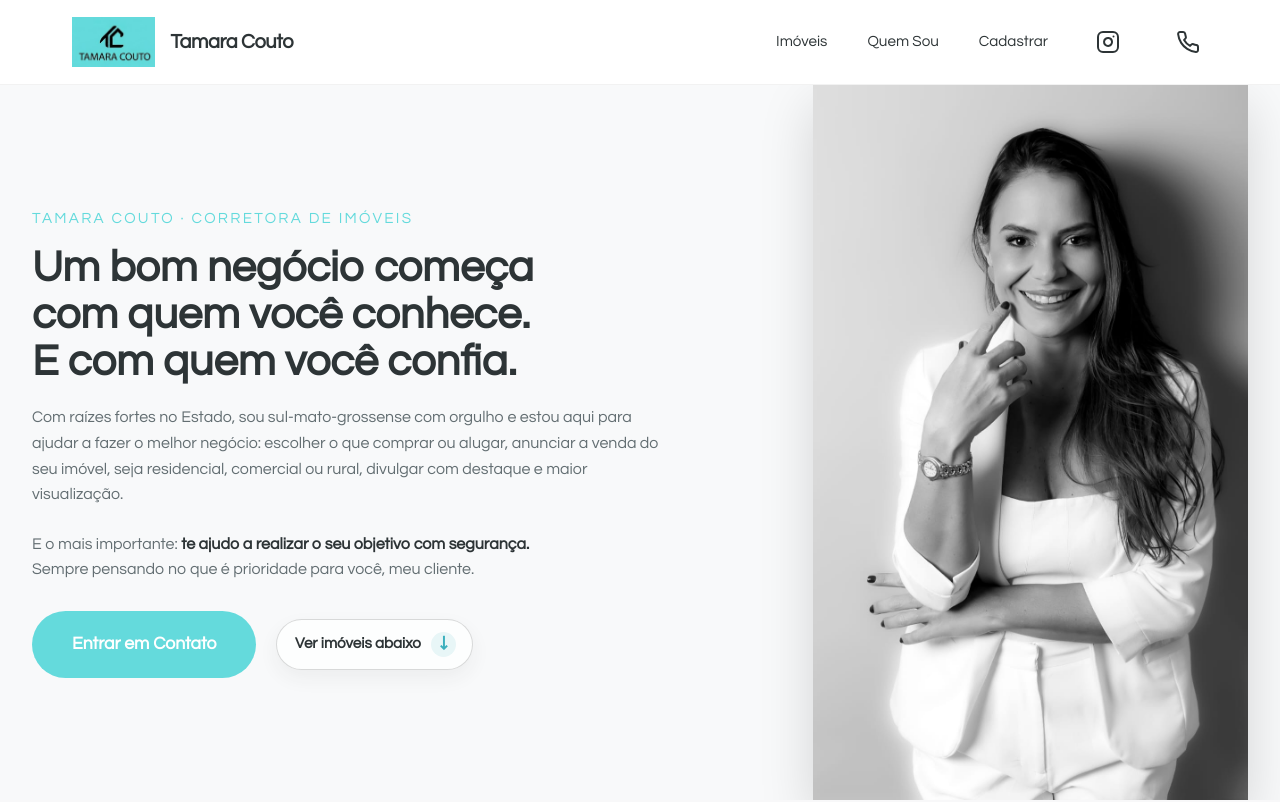
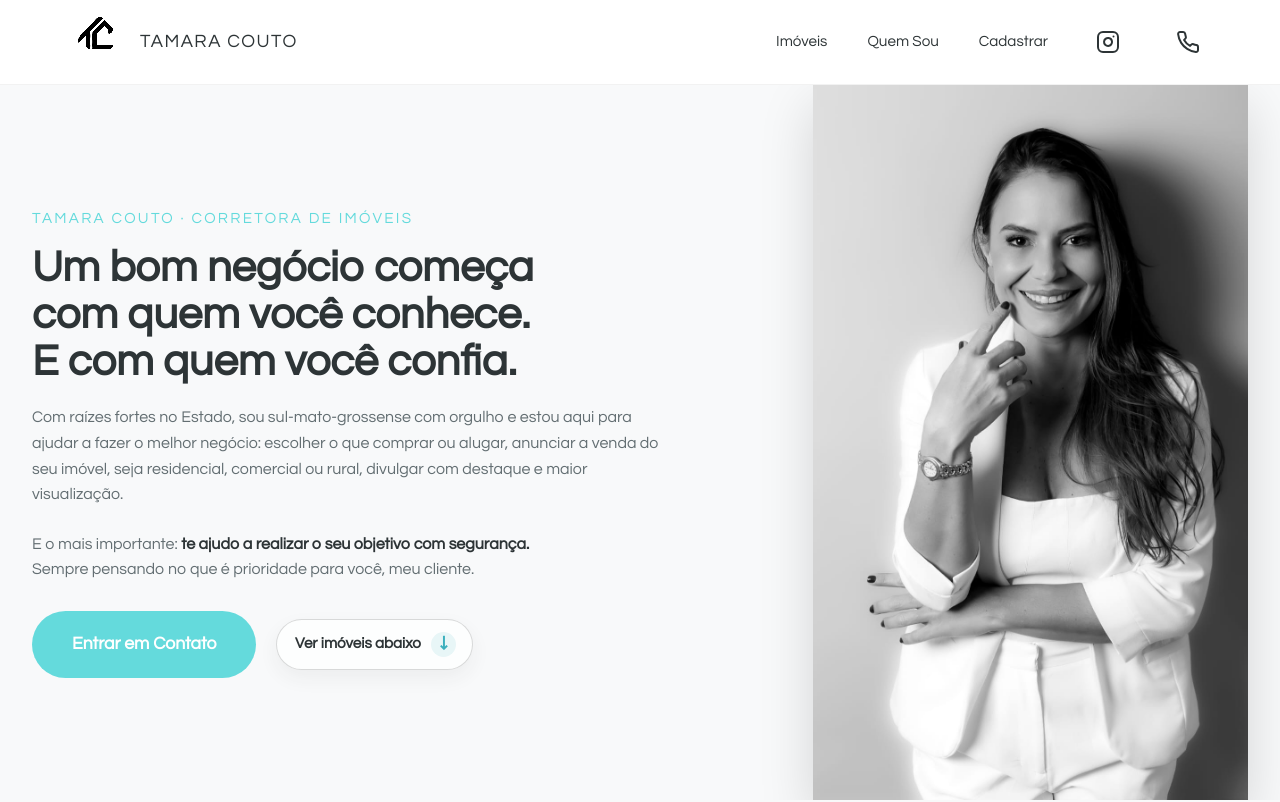
Before and after one commit to Fecchio01/tamara-couto-website, a plain HTML site: page index.html in a window 1280 px wide. Shown: the top 802 px of the page. Drawn offline with Linux system fonts and the light colour scheme.

Commit message:
Simplify header brand mark

```diff
--- a/index.html
+++ b/index.html
@@ -5,7 +5,7 @@
     <meta name="viewport" content="width=device-width, initial-scale=1.0">
     <title>Tamara Couto | Corretora de Imóveis de Alto Padrão em Campo Grande - MS</title>
     <meta name="description" content="Especialista em imóveis de alto padrão em Campo Grande, MS. Tamara Couto seleciona as melhores propriedades da cidade com exclusividade, segurança e transparência. CRECI-MS.">
-    <link rel="stylesheet" href="style.css?v=20260902-section-spacing-v11">
+    <link rel="stylesheet" href="style.css?v=20260902-header-mark-v14">
     <!-- Fonts -->
     <link rel="preconnect" href="https://fonts.googleapis.com">
     <link rel="preconnect" href="https://fonts.gstatic.com" crossorigin>
@@ -18,9 +18,9 @@
         <div class="nav-container">
             <div class="brand">
                 <div class="logo-container">
-                    <img src="assets/logo_final.png" alt="Logo" class="logo-img">
+                    <img src="assets/logo_final.png" alt="Símbolo Tamara Couto" class="logo-img brand-symbol">
                 </div>
-                <span class="brand-text">Tamara Couto</span>
+                <span class="brand-text">TAMARA COUTO</span>
             </div>
             <div class="nav-links">
                 <a href="#imoveis">Imóveis</a>
--- a/style.css
+++ b/style.css
@@ -39,8 +39,8 @@ h1, h2, h3, .kicker, .brand-text, blockquote {
 .brand-text {
     font-family: var(--font-heading);
     font-size: 1.5rem;
-    font-weight: bold;
-    letter-spacing: -0.02em;
+    font-weight: 400;
+    letter-spacing: 0.08em;
     color: var(--bg-dark);
 }
 
@@ -146,6 +146,11 @@ h1, h2, h3, .kicker, .brand-text, blockquote {
     gap: 1rem;
 }
 
+.brand .logo-container {
+    width: 52px;
+    position: relative;
+}
+
 .logo-container {
     height: 50px;
     display: flex;
@@ -161,10 +166,24 @@ h1, h2, h3, .kicker, .brand-text, blockquote {
 }
 
 .brand-text {
-    font-size: 1.25rem;
-    font-weight: 700;
+    font-size: 1.15rem;
+    font-weight: 400;
     font-family: var(--font-heading);
     color: var(--text-main);
+    letter-spacing: 0.08em;
+    text-transform: uppercase;
+}
+
+.brand .brand-symbol {
+    position: absolute;
+    top: -13px;
+    left: 50%;
+    width: 122px;
+    max-width: none;
+    height: auto;
+    transform: translateX(-50%);
+    filter: grayscale(1) contrast(8) brightness(1.15);
+    clip-path: inset(0 0 24px 0);
 }
 
 .footer-brand-text {
```
